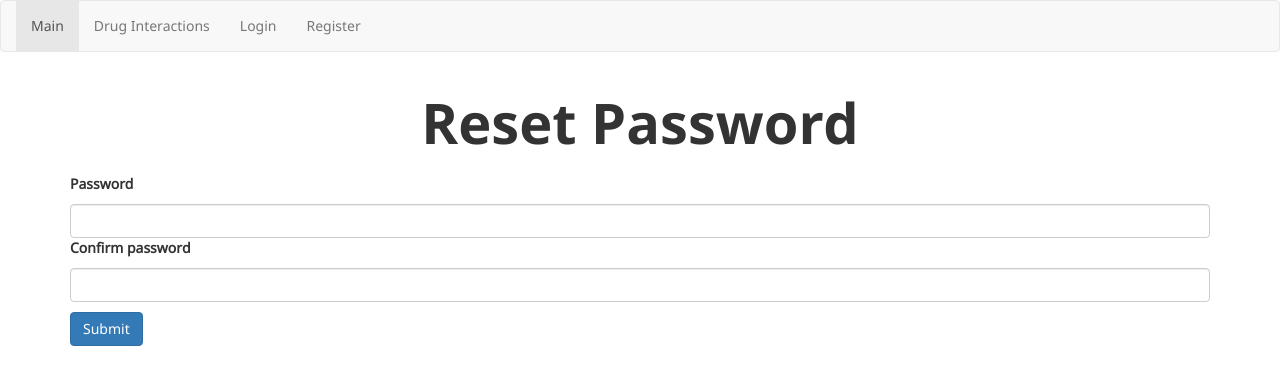
After one commit to xyang-github/Rx-Verify, a Flask app: page /reset_password/123@hotmail.com in a window 1280 px wide. The commit adds this page. Shown: the top 385 px of the page. Run offline with Flask 2, Linux system fonts and the light colour scheme; some libraries are stand-ins or nearby versions.

Commit message:
Reset password feature done

```diff
--- a/app/auth/forms.py
+++ b/app/auth/forms.py
@@ -32,3 +32,21 @@ class LoginForm(FlaskForm):
     email = StringField('Email', validators=[DataRequired(), Email()])
     password = PasswordField('Password', validators=[DataRequired()])
     submit = SubmitField('Login')
+
+
+class ForgotPasswordForm(FlaskForm):
+    """Define forgot password form"""
+
+    email = StringField("Email", validators=[DataRequired(), Email(), Length(1, 50)])
+    submit = SubmitField("Submit")
+
+
+class ResetPasswordForm(FlaskForm):
+    """Define form fields for the 'reset password' page"""
+    regex = "^(?=.*[A-Z])(?=.*[!@#$&*])(?=.*[0-9])(?=.*[a-z].*[a-z]).{8,}$"
+    message = "Password must have at least 8 characters and include: 1 uppercase letter, 1 lowercase letter, 1 digit, " \
+              "1 special character"
+    password = PasswordField("Password", validators=[DataRequired(), Regexp(regex, 0, message),
+                                                     EqualTo("password2", message="Passwords must match.")])
+    password2 = PasswordField("Confirm password", validators=[DataRequired()])
+    submit = SubmitField("Submit")
--- a/app/auth/views.py
+++ b/app/auth/views.py
@@ -33,7 +33,7 @@ def login():
                 next = request.args.get('next')
 
                 if next is None or not next.startswith('/'):
-                    next = url_for('main.profile_main')
+                    next = url_for('profile.profile_main')
                 return redirect(next)
             else:
                 flash('Invalid password')
@@ -112,7 +112,7 @@ def register():
             token = Security().generate_configuration_token(user_id)
             send_email(email,
                        "Confirm Your Account",
-                       "confirm_registration.html",
+                       "email/confirm_registration.html",
                        token=token)
             flash("A confirmation email has been sent")
         return redirect(url_for("auth.register"))
@@ -148,6 +148,73 @@ def logout():
     return redirect(url_for('auth.login'))
 
 
+@auth.route('/forgot_password', methods=["GET", "POST"])
+def forgot_password():
+    """Allow users to receive an email to verify password reset request"""
+    forgot_password_form = ForgotPasswordForm()
+
+    if forgot_password_form.validate_on_submit():
+        email = forgot_password_form.email.data.lower()
+
+        # Retrieve user object to determine if user is registered
+        registered_user = query_select(
+            query="SELECT * FROM user WHERE email = (?)",
+            key=email
+        )
+
+        if not registered_user:
+            flash('Email is not registered')
+        else:
+            # Generate token to to reset password
+            token = Security().generate_configuration_token(registered_user[0][0])
+            send_email(registered_user[0][1],
+                       "Reset Password",
+                       "email/forgot_password.html",
+                       email=email,
+                       token=token)
+            flash("An email was sent to reset your password.")
+            return redirect(url_for('auth.forgot_password'))
+
+    return render_template('forgot_password.html', form=forgot_password_form)
+
+
+@auth.route('/confirm_reset_password/<email>/<token>', methods=["GET", "POST"])
+def confirm_reset_password(email, token):
+    """Confirm the email token to reset password"""
+    registered_user = query_select(
+        query="SELECT * FROM user WHERE email = (?)",
+        key=email
+    )
+
+    if Security().confirm(registered_user[0][0], token):
+        return redirect(url_for('auth.reset_password', email=email))
+    else:
+        flash('The link is invalid or has expired.')
+    return redirect(url_for('auth.login'))
+
+
+@auth.route('/reset_password/<email>', methods=["GET", "POST"])
+def reset_password(email):
+    """Allow user to type a new password"""
+    reset_password_form = ResetPasswordForm()
+
+    if reset_password_form.validate_on_submit():
+        registered_user = query_select(
+            query="SELECT * FROM user WHERE email = (?)",
+            key=email
+        )
+        password_hash = Security().generate_password_hash(reset_password_form.password.data)
+
+        query_change(
+            query="UPDATE user SET password = (?) WHERE user_id = (?)",
+            key=[password_hash, registered_user[0][0]]
+        )
+        flash("Password successfully changed. Please login with the new password.")
+        return redirect(url_for('auth.login'))
+
+    return render_template('reset_password.html', form=reset_password_form)
+
+
 @login_manager.user_loader
 def load_user(user_id):
     """Reload the user object from the user ID stored in the session"""
--- /dev/null
+++ b/app/templates/email/forgot_password.html
@@ -0,0 +1,3 @@
+<p>A password reset as been requested for {{ email }}.</p>
+
+<p> To confirm this request, </p>please <a href="{{ url_for('auth.confirm_reset_password', email=email, token=token, _external=True)}}">click here</a></p>
--- a/app/templates/login.html
+++ b/app/templates/login.html
@@ -21,7 +21,7 @@
     </div>
 
     <div class="mb-3 row_margin">
-        <p><a href="#">Forgot password?</a></p>
+        <p><a href={{ url_for('auth.forgot_password')}}>Forgot password?</a></p>
     </div>
 </form>
 {% endblock %}
--- /dev/null
+++ b/app/templates/reset_password.html
@@ -0,0 +1,23 @@
+{% extends "base.html" %}
+
+{% block page_content %}
+<h1>Reset Password</h1>
+
+    <form method="POST">
+    {{ form.csrf_token }}
+    <div class="mb-3">
+        <label for="password" class="form-label">{{ form.password.label }}</label>
+        {{ form.password(class="form-control", id="password") }}
+    </div>
+
+    <div class="mb-3">
+        <label for="password_confirm" class="form-label">{{ form.password2.label }}</label>
+        {{ form.password2(class="form-control", id="password_confirm") }}
+    </div>
+
+    <div class="mb-3 row_margin">
+         {{ form.submit(class="btn btn-primary") }}
+    </div>
+
+    </form>
+{% endblock %}
```
Also changed, not shown: app/templates/forgot_password.html (added, +20 -0 lines), app/db/db.db, app/templates/email/confirm_registration.html (renamed from app/templates/confirm_registration.html).
